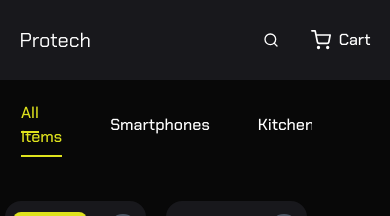
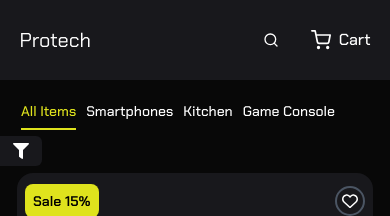
Before and after one commit to Adedejijohn11/protech, a React (Vite) app: page / in a window 390 px wide. Shown: the top 216 px of the page. Built offline with nearby package versions, Linux system fonts and the light colour scheme.

Commit message:
made the home page fully responsive

```diff
--- a/src/components/Home/mainsection.tsx
+++ b/src/components/Home/mainsection.tsx
@@ -7,18 +7,18 @@ function MainSection() {
     <div className="h-full w-full  ">
       <div className=" flex flex-row items-center justify-between w-full ">
         <ul className="flex flex-row items-center w-auto h-full  p-4">
-          <li className=" text-hightlight mr-12">
+          <li className=" text-sm md:text-base text-hightlight mr-[10px] md:mr-12">
             <a className=" border-b-2 border-hightlight pb-2 " href="/">
               All Items
             </a>
           </li>
-          <li className=" hover:text-hightlight duration-300 hover:scale-105 mr-12 ">
+          <li className=" text-sm md:text-base hover:text-hightlight duration-300 hover:scale-105 mr-[10px] md:mr-12 ">
             <a href="/">Smartphones</a>
           </li>
-          <li className=" hover:text-hightlight duration-300 hover:scale-105 mr-12 ">
+          <li className=" text-sm md:text-base hover:text-hightlight duration-300 hover:scale-105 mr-[10px] md:mr-12 ">
             <a href="/">Kitchen</a>
           </li>
-          <li className=" hover:text-hightlight duration-300 hover:scale-105  ">
+          <li className=" text-sm md:text-base hover:text-hightlight duration-300 hover:scale-105  ">
             <a href="/">Game Console</a>
           </li>
         </ul>
--- a/src/components/Home/productData.ts
+++ b/src/components/Home/productData.ts
@@ -50,7 +50,7 @@ export const productData = [
     productName: "Hair dryer",
   },
   {
-    id: 3,
+    id: 6,
     discount: undefined,
     // image:
     title: "APPLE",
--- a/src/components/Home/productSection.tsx
+++ b/src/components/Home/productSection.tsx
@@ -1,4 +1,3 @@
-import React from "react";
 import ProductCard from "./productCard";
 import type { cardData } from "../../types/global";
 
@@ -11,10 +10,10 @@ type CardGridProps = {
 // const ProductSection: React.FC<CardGridProps> = ({ data }) => {
 function ProductSection({ data }: CardGridProps) {
   return (
-    <div className="h-full w-full grid md:grid-cols-3 grid-cols-2 gap-5 ">
+    <div className="h-full w-full grid grid-cols-1 md:grid-cols-2 lg:grid-cols-3 gap-5 md:gap-[10px] lg:gap-5 px-[12px] md:px-[6px] lg:px-0 bg-red-00">
       {/* CARD-1 */}
       {data.map((item) => (
-        <ProductCard item={item} />
+        <ProductCard key={item.id} item={item} />
       ))}
     </div>
   );
--- a/src/pages/home.tsx
+++ b/src/pages/home.tsx
@@ -1,13 +1,42 @@
+import { useState } from "react";
 import MainSection from "../components/Home/mainsection";
 import SideBar from "../components/Home/sidebar";
+import { FaFilter } from "react-icons/fa";
+import { MdKeyboardDoubleArrowLeft } from "react-icons/md";
 
 function Home() {
+  const [isSidebarOpen, setIsSidebarOpen] = useState(false);
+
+  const toggleSidebar = () => {
+    setIsSidebarOpen(!isSidebarOpen);
+  };
+
   return (
-    <div className="flex flex-row h-full w-full">
-      <div className="h-[100%] w-[20%] md:flex hidden bg-gray-00 p-[5px] overflow-y-scroll no-scrollbar">
+    <div className="relative flex flex-row h-full w-full">
+      <button
+        className="absolute top-[56px] left-0 z-50 py-[6px] px-[12px] rounded-l-none rounded-r-md lg:hidden"
+        onClick={toggleSidebar}
+      >
+        <FaFilter />
+      </button>
+
+      <div
+        className={`z-50 absolute md:absolute lg:static h-[100%] w-[80%] lg:w-[20%] ${
+          isSidebarOpen ? "flex" : "hidden"
+        }  lg:flex bg-primary lg:bg-transparent p-[5px] overflow-y-scroll no-scrollbar`}
+      >
+        <button
+          className="py-[6px] px-[12px] lg:hidden absolute top-[56px] right-0 z-50 rounded-l-md rounded-r-none"
+          onClick={toggleSidebar}
+        >
+          <MdKeyboardDoubleArrowLeft />
+        </button>
         <SideBar />
       </div>
-      <div className="h-[100%] w-[80%] overflow-y-scroll no-scrollbar p-[5px]">
+      <div
+        onClick={isSidebarOpen ? toggleSidebar : undefined}
+        className="z-0 h-[100%] w-full md:w-full lg:w-[80%] overflow-y-scroll no-scrollbar p-[5px]"
+      >
         <MainSection />
       </div>
     </div>
```
